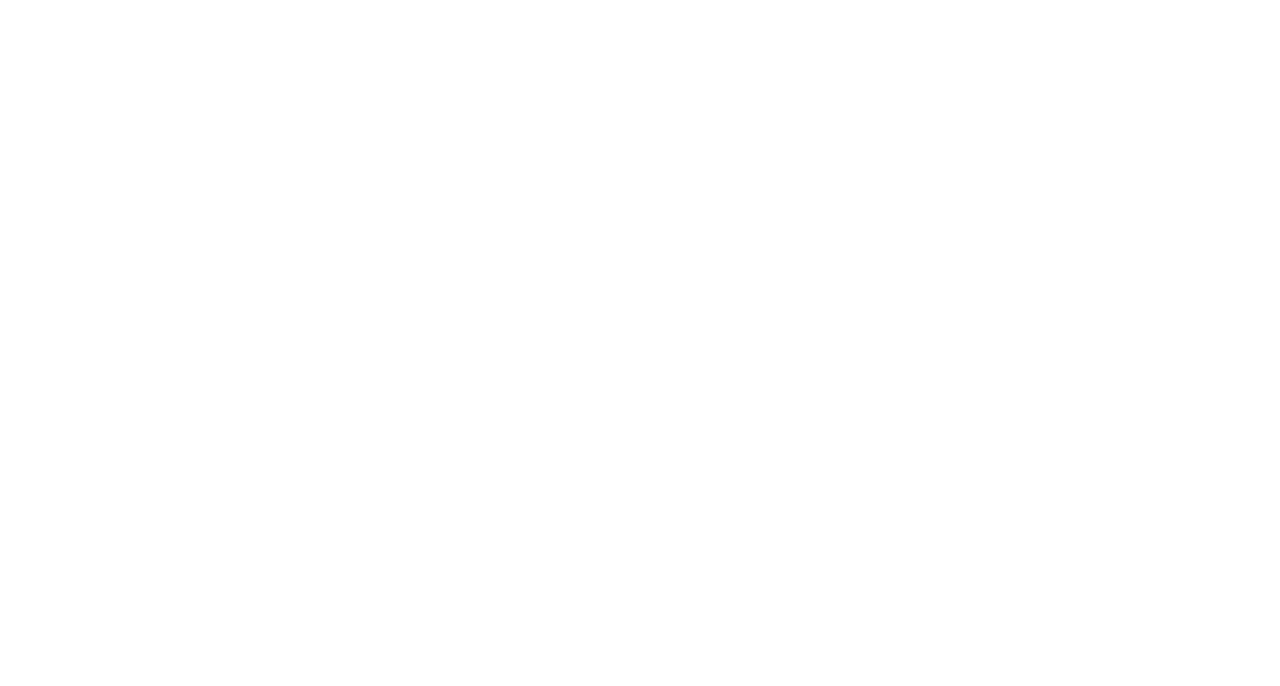
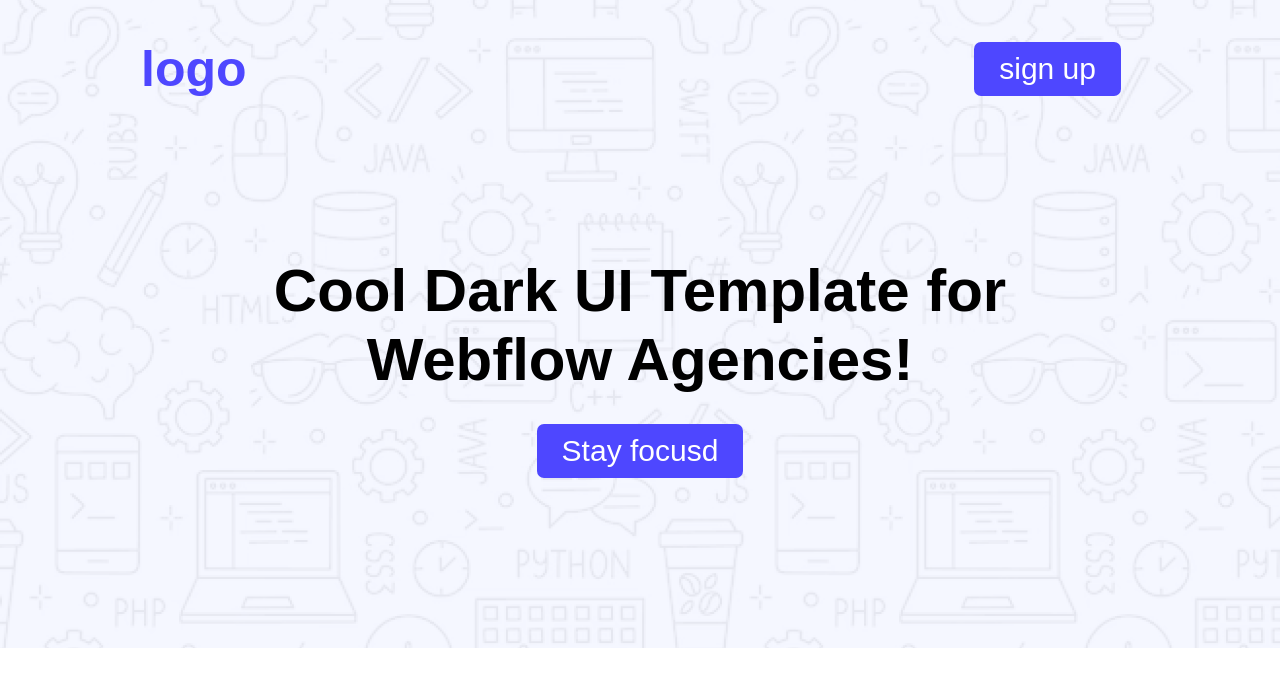
Before and after one commit to Alshahriar1227/first-assignment-repo, a plain HTML site: page index.html in a window 1280 px wide. Drawn offline with Linux system fonts and the light colour scheme.

Commit message:
header part done

```diff
--- a/index.html
+++ b/index.html
@@ -4,8 +4,35 @@
     <meta charset="UTF-8">
     <meta name="viewport" content="width=device-width, initial-scale=1.0">
     <title>my fist webpage</title>
+    <link rel="stylesheet" href="/style.css">
 </head>
 <body>
+    <header>
+        <nav>
+            <ul>
+                <h2 class="header-icon">logo</h2>
+                <a href="" ><button class="btn">sign up</button></a>
 
+            </ul>
+        </nav>
+        <!-- header div -->
+         <div class="header-container">
+           <h1 class="header-container-tittle">
+            Cool Dark UI Template for
+           </h1>
+           <h1 class="header-container-tittle">
+            Webflow Agencies!
+           </h1>
+           <button class="header-container-btn btn">Stay focusd</button>
+
+         </div>
+
+    </header>
+    <main>
+
+    </main>
+    <footer>
+
+    </footer>
 </body>
 </html>
--- /dev/null
+++ b/style.css
@@ -0,0 +1,46 @@
+*{
+    margin: 0px;
+    padding: 0px;
+    box-sizing: border-box;
+}
+body{
+    font-family: Arial, sans-serif;
+}
+header{
+    padding-top: 40px;
+    padding-bottom: 170px;
+    background-image: url('/images/Hero-bg.png');
+}
+
+nav ul{
+    display: flex;
+    justify-content: space-between;
+    align-items: center;
+    margin: 0px 159px auto 141px;
+}
+/* shared btn */
+.btn{
+    background-color: #4E47FF;
+    color: white;
+    padding: 10px 25px;
+    border: none;
+    border-radius: 7px;
+    font-size: 30px;
+    font-weight: 600px;
+
+}
+.header-container{
+  text-align: center;
+  margin-top: 158px;
+}
+.header-icon{
+    font-size: 50px;
+    color: #4E47FF;
+    font-weight: bolder;
+}
+.header-container-tittle{
+    font-size: 60px;
+}
+.header-container-btn{
+    margin-top: 30px;
+}
```
